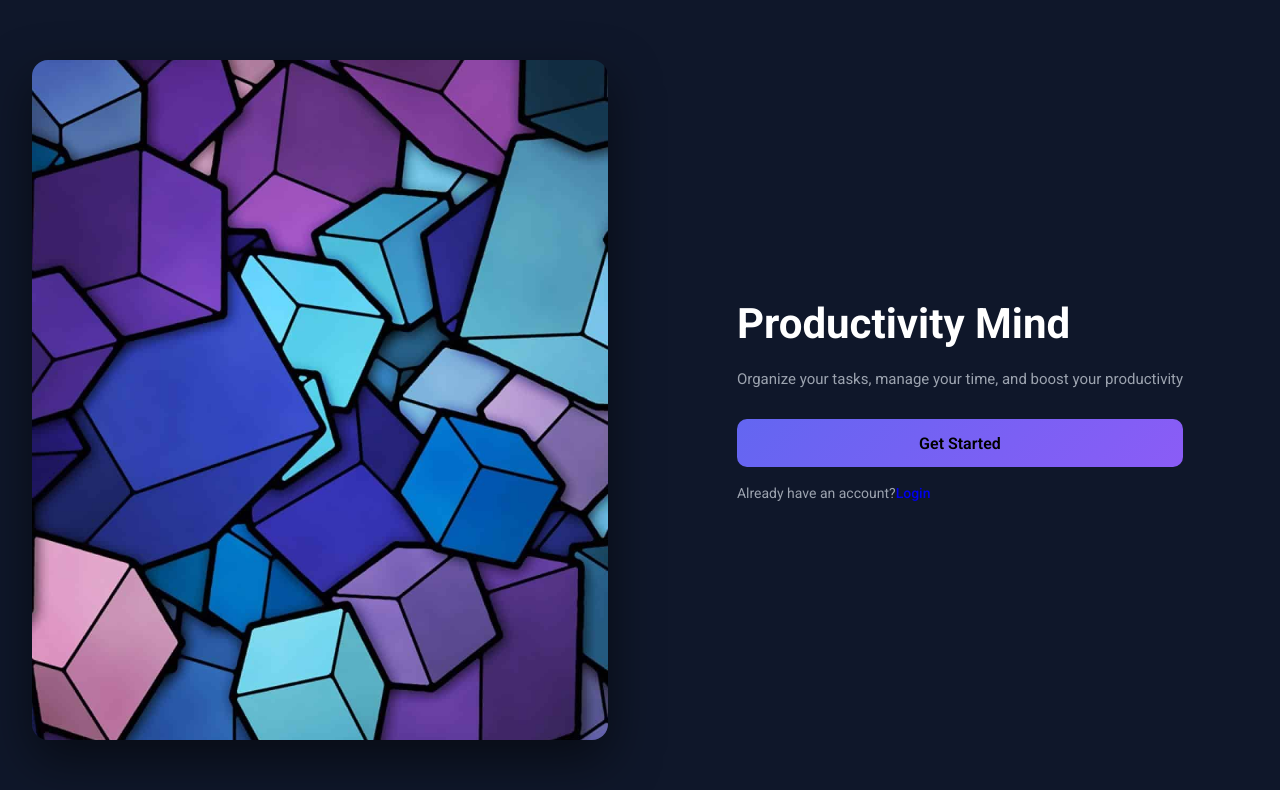
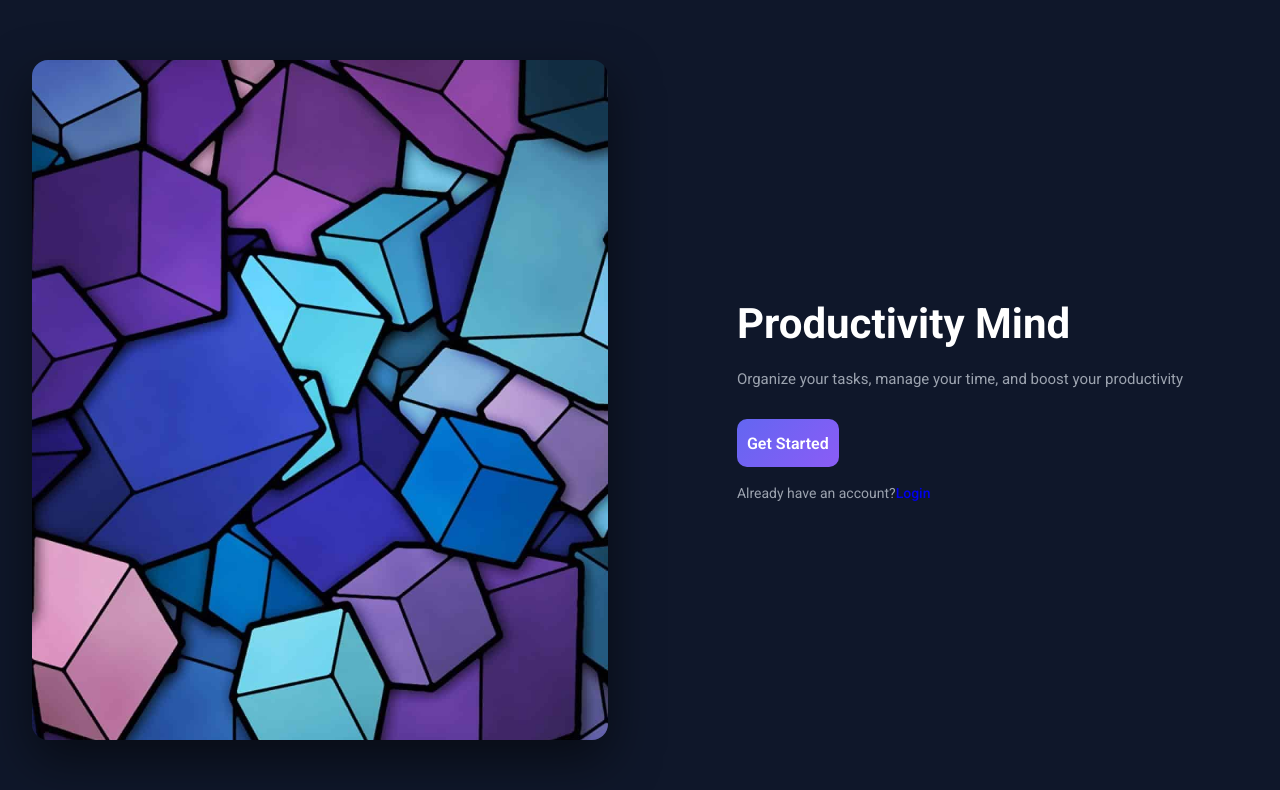
Before and after one commit to PrashanthM1602/taskmanger, a React (Create React App) app: page / in a window 1280 px wide. Shown: the top 790 px of the page. Built offline with nearby package versions, Linux system fonts and the light colour scheme; no server answers.

Commit message:
fix: correct Link usage and JSX syntax error

```diff
--- a/src/pages/welcome/Welcome.jsx
+++ b/src/pages/welcome/Welcome.jsx
@@ -1,7 +1,6 @@
 import React from 'react'
 import propic from './propic.jpg'
-import {Link} from 'react-router-dom'
-import { useNavigate } from 'react-router-dom'
+import { Link } from 'react-router-dom'
 import './Welcome.scss'
 
 const Welcome = () => {
@@ -25,20 +24,22 @@ const Welcome = () => {
             and boost your productivity
           </p>
 
-          <button className="btn">
-            <Link to='./register' style={{textDecoration:'none', color :'black'}}>
-               Get Started
-           </Link>
-          </button>
+          {/* ✅ FIXED BUTTON */}
+          <Link to="/register" style={{ textDecoration: 'none' }}>
+            <button className="btn">
+              Get Started
+            </button>
+          </Link>
 
           <p>
             Already have an account?
-            <span style={{
-              color:'#007bff',
-              cursor:'pointer',
-              textDecoration:'none',
-            }}>
-              <Link to ='/login' style={{textDecoration:'none'}}>
+            <span
+              style={{
+                color: '#007bff',
+                cursor: 'pointer',
+              }}
+            >
+              <Link to="/login" style={{ textDecoration: 'none' }}>
                 Login
               </Link>
             </span>
```
